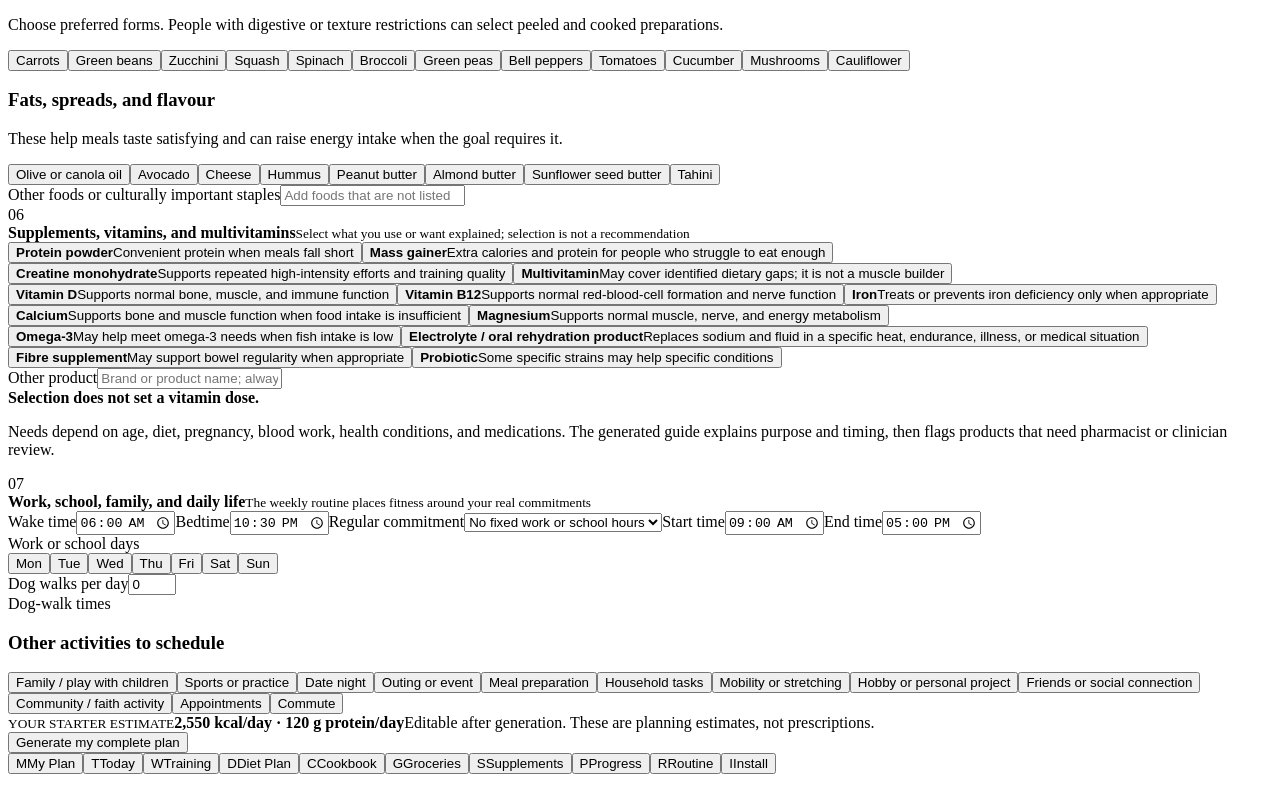
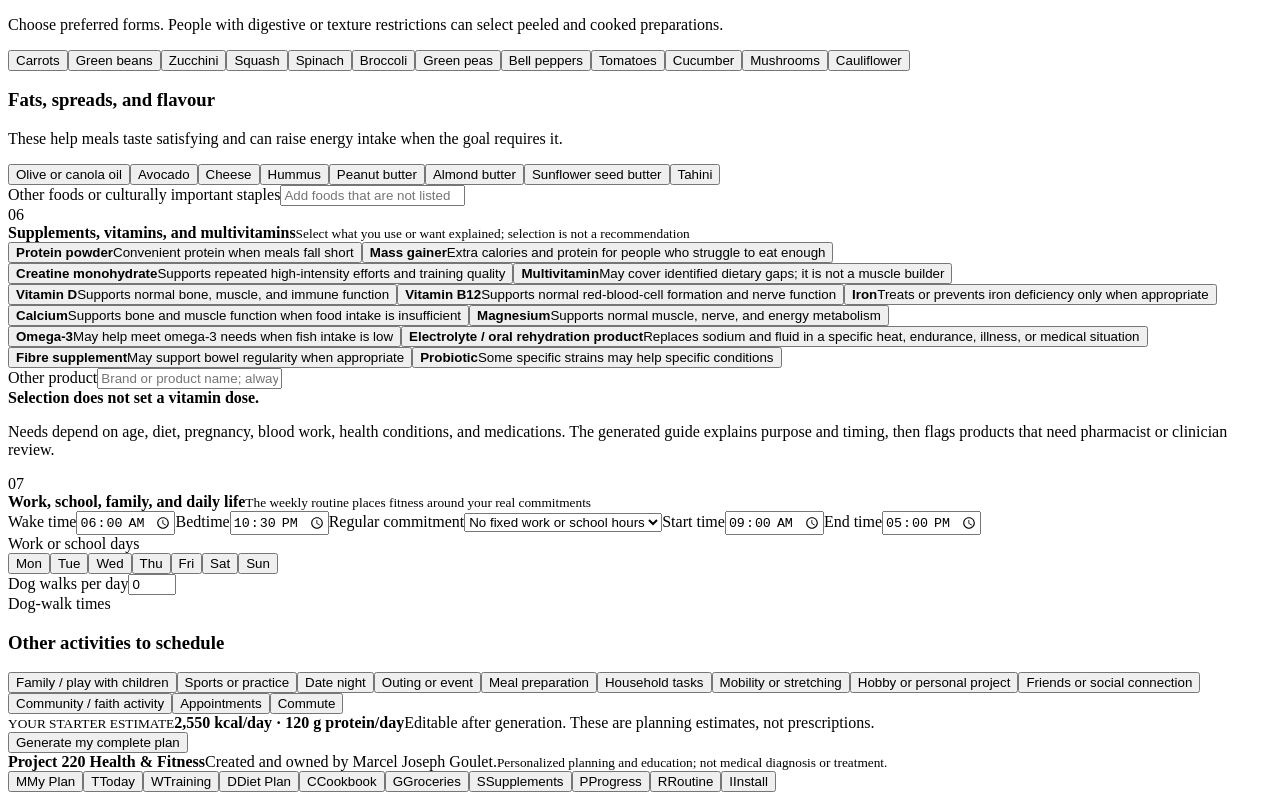
Before and after one commit to angleroofingexterior-ctrl/project-220-health-fitness, a Next.js app: page / in a window 1280 px wide. Shown: the part 1241-2041 px from the top of the page. Built offline with nearby package versions, Linux system fonts and the light colour scheme.

Commit message:
Credit creator Marcel Joseph Goulet

```diff
--- a/app/globals.css
+++ b/app/globals.css
@@ -2944,6 +2944,24 @@ button.secondary-button {
   flex: 0 0 auto;
 }
 
+.app-footer {
+  align-items: center;
+  border-top: 1px solid var(--line);
+  color: var(--muted);
+  display: flex;
+  font-size: 10px;
+  gap: 13px;
+  justify-content: center;
+  margin: 30px auto 0;
+  max-width: 1220px;
+  padding: 24px 20px 34px;
+  text-align: center;
+}
+
+.app-footer strong {
+  color: var(--ink);
+}
+
 @media (max-width: 900px) {
   .food-catalog,
   .supplement-selector,
@@ -3024,4 +3042,10 @@ button.secondary-button {
   .mobile-nav button {
     flex-basis: 66px;
   }
-}
+
+  .app-footer {
+    flex-direction: column;
+    gap: 5px;
+    padding-bottom: 105px;
+  }
+}
--- a/app/page.tsx
+++ b/app/page.tsx
@@ -1615,6 +1615,12 @@ export default function Home() {
         )}
       </main>
 
+      <footer className="app-footer">
+        <strong>Project 220 Health & Fitness</strong>
+        <span>Created and owned by Marcel Joseph Goulet.</span>
+        <small>Personalized planning and education; not medical diagnosis or treatment.</small>
+      </footer>
+
       <nav className="mobile-nav" aria-label="Mobile navigation">
         {navItems.map((item) => (
           <button key={item.id} className={section === item.id ? "active" : ""} onClick={() => setSection(item.id)}>
--- a/public-shell/index.html
+++ b/public-shell/index.html
@@ -4,7 +4,8 @@
     <meta charset="UTF-8" />
     <meta name="viewport" content="width=device-width, initial-scale=1.0" />
     <meta name="theme-color" content="#7e1715" />
-    <meta name="description" content="Generate personal workouts, meal plans, measured recipes, grocery lists, supplement education, routines, reminders, and progress logs." />
+    <meta name="description" content="Created and owned by Marcel Joseph Goulet. Generate personal workouts, meal plans, measured recipes, grocery lists, supplement education, routines, reminders, and progress logs." />
+    <meta name="author" content="Marcel Joseph Goulet" />
     <meta property="og:title" content="Project 220 Health & Fitness" />
     <meta property="og:description" content="Personal workouts, meal planning, automatic grocery lists, and progress tracking." />
     <meta property="og:image" content="./og.png" />
```
Also changed, not shown: public-github/manifest.webmanifest, 6 other files (tests, documents, lock files or other folders).
